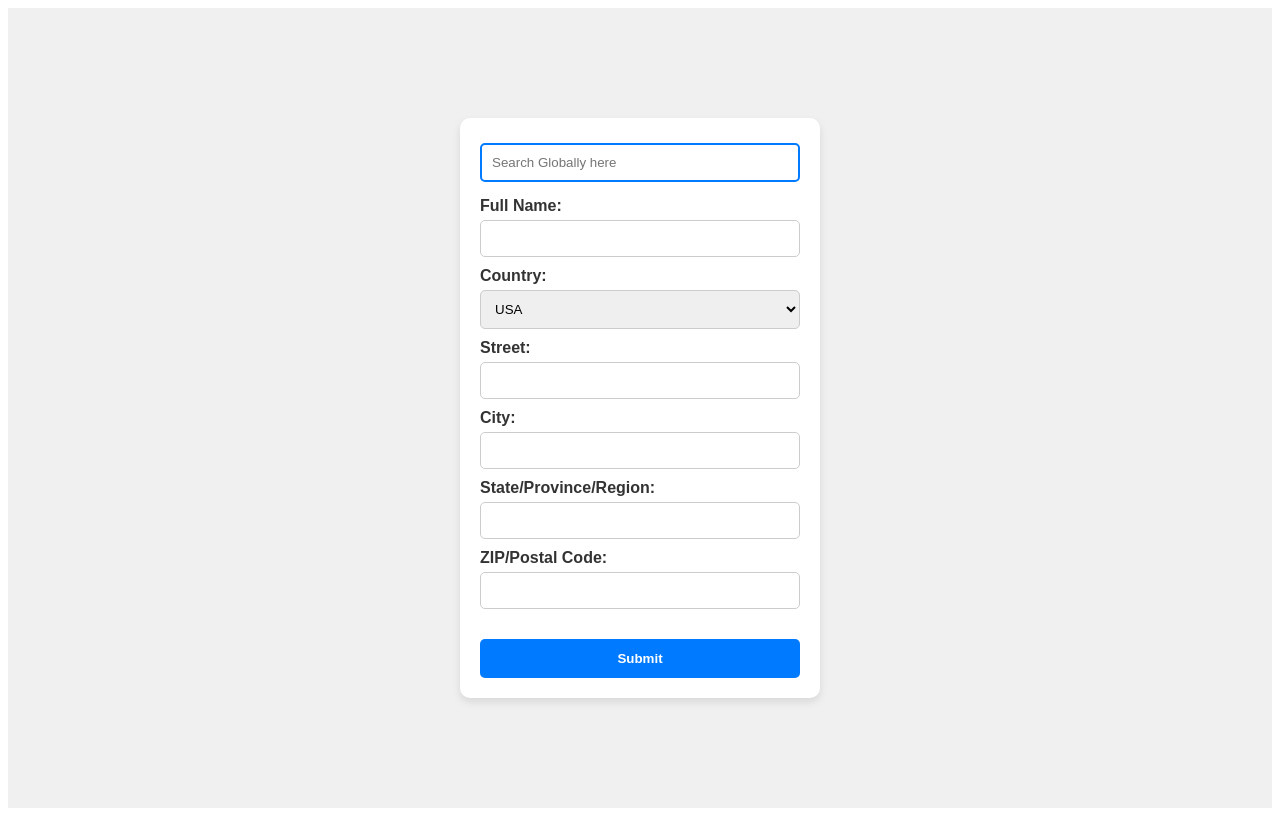
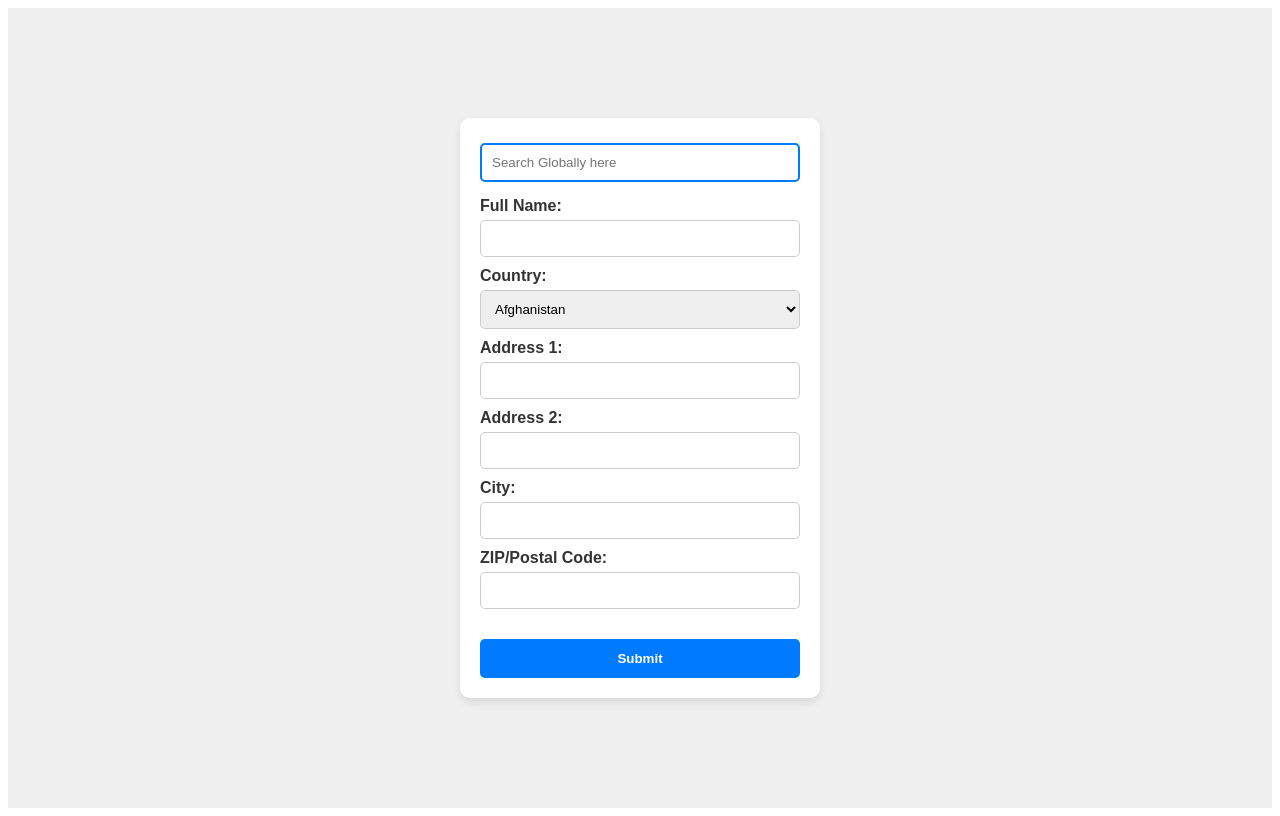
Before and after one commit to varuntej07/AddressArchitect, a React (Create React App) app in the folder client/: page / in a window 1280 px wide. Built offline with nearby package versions, Linux system fonts and the light colour scheme.

Commit message:
Added countries with their States, Provinces, Regions and Prefectures

```diff
--- a/client/src/App.js
+++ b/client/src/App.js
@@ -1,6 +1,105 @@
 import React, { useState } from 'react';
 import axios from 'axios';
 import './App.css';
+
+const countries = [
+    "Afghanistan", "Albania", "Algeria", "Andorra", "Angola", "Antigua and Barbuda", "Argentina", "Armenia", "Australia", "Austria",
+    "Azerbaijan", "Bahamas", "Bahrain", "Bangladesh", "Barbados", "Belarus", "Belgium", "Belize", "Benin", "Bhutan", "Bolivia",
+    "Bosnia and Herzegovina", "Botswana", "Brazil", "Brunei", "Bulgaria", "Burkina Faso", "Burundi", "Cabo Verde", "Cambodia",
+    "Cameroon", "Canada", "Central African Republic", "Chad", "Chile", "China", "Colombia", "Comoros", "Congo, Democratic Republic of the",
+    "Congo, Republic of the", "Costa Rica", "Croatia", "Cuba", "Cyprus", "Czech Republic", "Denmark", "Djibouti", "Dominica",
+    "Dominican Republic", "East Timor", "Ecuador", "Egypt", "El Salvador", "Equatorial Guinea", "Eritrea", "Estonia", "Eswatini",
+    "Ethiopia", "Fiji", "Finland", "France", "Gabon", "Gambia", "Georgia", "Germany", "Ghana", "Greece", "Grenada", "Guatemala",
+    "Guinea", "Guinea-Bissau", "Guyana", "Haiti", "Honduras", "Hungary", "Iceland", "India", "Indonesia", "Iran", "Iraq", "Ireland",
+    "Israel", "Italy", "Jamaica", "Japan", "Jordan", "Kazakhstan", "Kenya", "Kiribati", "Korea, North", "Korea, South", "Kosovo",
+    "Kuwait", "Kyrgyzstan", "Laos", "Latvia", "Lebanon", "Lesotho", "Liberia", "Libya", "Liechtenstein", "Lithuania", "Luxembourg",
+    "Madagascar", "Malawi", "Malaysia", "Maldives", "Mali", "Malta", "Marshall Islands", "Mauritania", "Mauritius", "Mexico", "Micronesia",
+    "Moldova", "Monaco", "Mongolia", "Montenegro", "Morocco", "Mozambique", "Myanmar", "Namibia", "Nauru", "Nepal", "Netherlands",
+    "New Zealand", "Nicaragua", "Niger", "Nigeria", "North Macedonia", "Norway", "Oman", "Pakistan", "Palau", "Panama", "Papua New Guinea",
+    "Paraguay", "Peru", "Philippines", "Poland", "Portugal", "Qatar", "Romania", "Russia", "Rwanda", "Saint Kitts and Nevis", "Saint Lucia",
+    "Saint Vincent and the Grenadines", "Samoa", "San Marino", "Sao Tome and Principe", "Saudi Arabia", "Senegal", "Serbia", "Seychelles",
+    "Sierra Leone", "Singapore", "Slovakia", "Slovenia", "Solomon Islands", "Somalia", "South Africa", "South Sudan", "Spain", "Sri Lanka",
+    "Sudan", "Suriname", "Sweden", "Switzerland", "Syria", "Taiwan", "Tajikistan", "Tanzania", "Thailand", "Togo", "Tonga", "Trinidad and Tobago",
+    "Tunisia", "Turkey", "Turkmenistan", "Tuvalu", "Uganda", "Ukraine", "United Arab Emirates", "United Kingdom", "United States", "Uruguay",
+    "Uzbekistan", "Vanuatu", "Vatican City", "Venezuela", "Vietnam", "Yemen", "Zambia", "Zimbabwe"
+];
+
+const usStates = [
+    "Alabama", "Alaska", "Arizona", "Arkansas", "California", "Colorado", "Connecticut", "Delaware", "Florida",
+    "Georgia", "Hawaii", "Idaho", "Illinois", "Indiana", "Iowa", "Kansas", "Kentucky", "Louisiana", "Maine", "Maryland",
+    "Massachusetts", "Michigan", "Minnesota", "Mississippi", "Missouri", "Montana", "Nebraska", "Nevada", "New Hampshire",
+    "New Jersey", "New Mexico", "New York", "North Carolina", "North Dakota", "Ohio", "Oklahoma", "Oregon",
+    "Pennsylvania", "Rhode Island", "South Carolina", "South Dakota", "Tennessee", "Texas", "Utah", "Vermont", "Virginia",
+    "Washington", "West Virginia", "Wisconsin", "Wyoming"
+];
+
+const canadaProvinces = [
+    "Alberta", "British Columbia", "Manitoba", "New Brunswick", "Newfoundland and Labrador", "Nova Scotia",
+    "Ontario", "Prince Edward Island", "Quebec", "Saskatchewan"
+];
+
+
+const brazilStates = [
+    "Acre", "Alagoas", "Amapá", "Amazonas", "Bahia", "Ceará", "Distrito Federal", "Espírito Santo", "Goiás", "Maranhão",
+    "Mato Grosso", "Mato Grosso do Sul", "Minas Gerais", "Pará", "Paraíba", "Paraná", "Pernambuco", "Piauí", "Rio de Janeiro",
+    "Rio Grande do Norte", "Rio Grande do Sul", "Rondônia", "Roraima", "Santa Catarina", "São Paulo", "Sergipe", "Tocantins"
+];
+
+const germanyStates = [
+    "Baden-Württemberg", "Bavaria", "Berlin", "Brandenburg", "Bremen", "Hamburg", "Hesse", "Lower Saxony",
+    "Mecklenburg-Vorpommern", "North Rhine-Westphalia", "Rhineland-Palatinate", "Saarland", "Saxony", "Saxony-Anhalt",
+    "Schleswig-Holstein", "Thuringia"
+];
+
+const indiaStates = [
+    "Andhra Pradesh", "Arunachal Pradesh", "Assam", "Bihar", "Chhattisgarh", "Goa", "Gujarat", "Haryana", "Himachal Pradesh",
+    "Jharkhand", "Karnataka", "Kerala", "Madhya Pradesh", "Maharashtra", "Manipur", "Meghalaya", "Mizoram", "Nagaland",
+    "Odisha", "Punjab", "Rajasthan", "Sikkim", "Tamil Nadu", "Telangana", "Tripura", "Uttar Pradesh", "Uttarakhand",
+    "West Bengal"
+];
+
+const japanPrefectures = [
+    "Aichi", "Akita", "Aomori", "Chiba", "Ehime", "Fukui", "Fukuoka", "Fukushima", "Gifu", "Gunma", "Hiroshima", "Hokkaido",
+    "Hyogo", "Ibaraki", "Ishikawa", "Iwate", "Kagawa", "Kagoshima", "Kanagawa", "Kochi", "Kumamoto", "Kyoto", "Mie",
+    "Miyagi", "Miyazaki", "Nagano", "Nagasaki", "Nara", "Niigata", "Oita", "Okayama", "Okinawa", "Osaka", "Saga", "Saitama",
+    "Shiga", "Shimane", "Shizuoka", "Tochigi", "Tokushima", "Tokyo", "Tottori", "Toyama", "Wakayama", "Yamagata", "Yamaguchi",
+    "Yamanashi"
+];
+
+const koreaProvinces = [
+    "Seoul", "Busan", "Incheon", "Daegu", "Daejeon", "Gwangju", "Suwon", "Ulsan", "Goyang", "Yongin", "Changwon",
+    "Seongnam", "Cheongju", "Jeonju", "Cheonan", "Namyangju", "Hwaseong", "Pohang", "Gimhae", "Jinju"
+];
+
+const mexicoStates = [
+    "Aguascalientes", "Baja California", "Baja California Sur", "Campeche", "Chiapas", "Chihuahua", "Coahuila", "Colima",
+    "Durango", "Guanajuato", "Guerrero", "Hidalgo", "Jalisco", "Mexico City", "Michoacán", "Morelos", "Nayarit",
+    "Nuevo León", "Oaxaca", "Puebla", "Querétaro", "Quintana Roo", "San Luis Potosí", "Sinaloa", "Sonora", "Tabasco", "Tamaulipas", "Tlaxcala", "Veracruz", "Yucatán", "Zacatecas"
+];
+
+const spainRegions = [
+    "Andalusia", "Aragon", "Asturias", "Balearic Islands", "Basque Country", "Canary Islands", "Cantabria", "Castile and León",
+    "Castile-La Mancha", "Catalonia", "Extremadura", "Galicia", "La Rioja", "Madrid", "Murcia", "Navarre", "Valencian Community"
+];
+
+const ukRegions = [
+    "England", "Northern Ireland", "Scotland", "Wales"
+];
+
+const regionData = {
+    "United States": usStates,
+    "Canada": canadaProvinces,
+    "Brazil": brazilStates,
+    "Germany": germanyStates,
+    "India": indiaStates,
+    "Japan": japanPrefectures,
+    "North Korea": koreaProvinces,
+    "South Korea": koreaProvinces,
+    "Mexico": mexicoStates,
+    "Spain": spainRegions,
+    "United Kingdom": ukRegions
+};
+
 
 function HomePage() {
     const [address, setAddress] = useState({
@@ -47,25 +146,35 @@ function HomePage() {
                 </label>
                 <label>
                     Country:
-                    <select name="country" value={address.country} onChange={handleInputChange}>
-                        <option value="usa">USA</option>
-                        <option value="canada">Canada</option>
-                        <option value="India">India</option>
-                        <option value="uk">UK</option>
-                    </select>
+                        <select name="country" value={address.country} onChange={handleInputChange}>
+                            {countries.map((country, index) => (
+                                <option key={index} value={country}>{country}</option>
+                            ))}
+                        </select>
                 </label>
                 <label>
-                    Street:
+                    Address 1:
+                    <input type="text" name="street" value={address.street} onChange={handleInputChange} />
+                </label>
+                <label>
+                    Address 2:
                     <input type="text" name="street" value={address.street} onChange={handleInputChange} />
                 </label>
                 <label>
                     City:
                     <input type="text" name="city" value={address.city} onChange={handleInputChange} />
                 </label>
-                <label>
-                    State/Province/Region:
-                    <input type="text" name="state" value={address.state} onChange={handleInputChange} />
-                </label>
+
+                {address.country && regionData[address.country] && (
+                    <label>
+                        {address.country === "United States" || address.country === "Canada" ? "State/Province" : "Region"}:
+                        <select name="state" value={address.state} onChange={handleInputChange}>
+                            {regionData[address.country].map((region, index) => (
+                                <option key={index} value={region}>{region}</option>
+                            ))}
+                        </select>
+                    </label>
+                )}
                 <label>
                     ZIP/Postal Code:
                     <input type="text" name="postalCode" value={address.postalCode} onChange={handleInputChange} />
```
